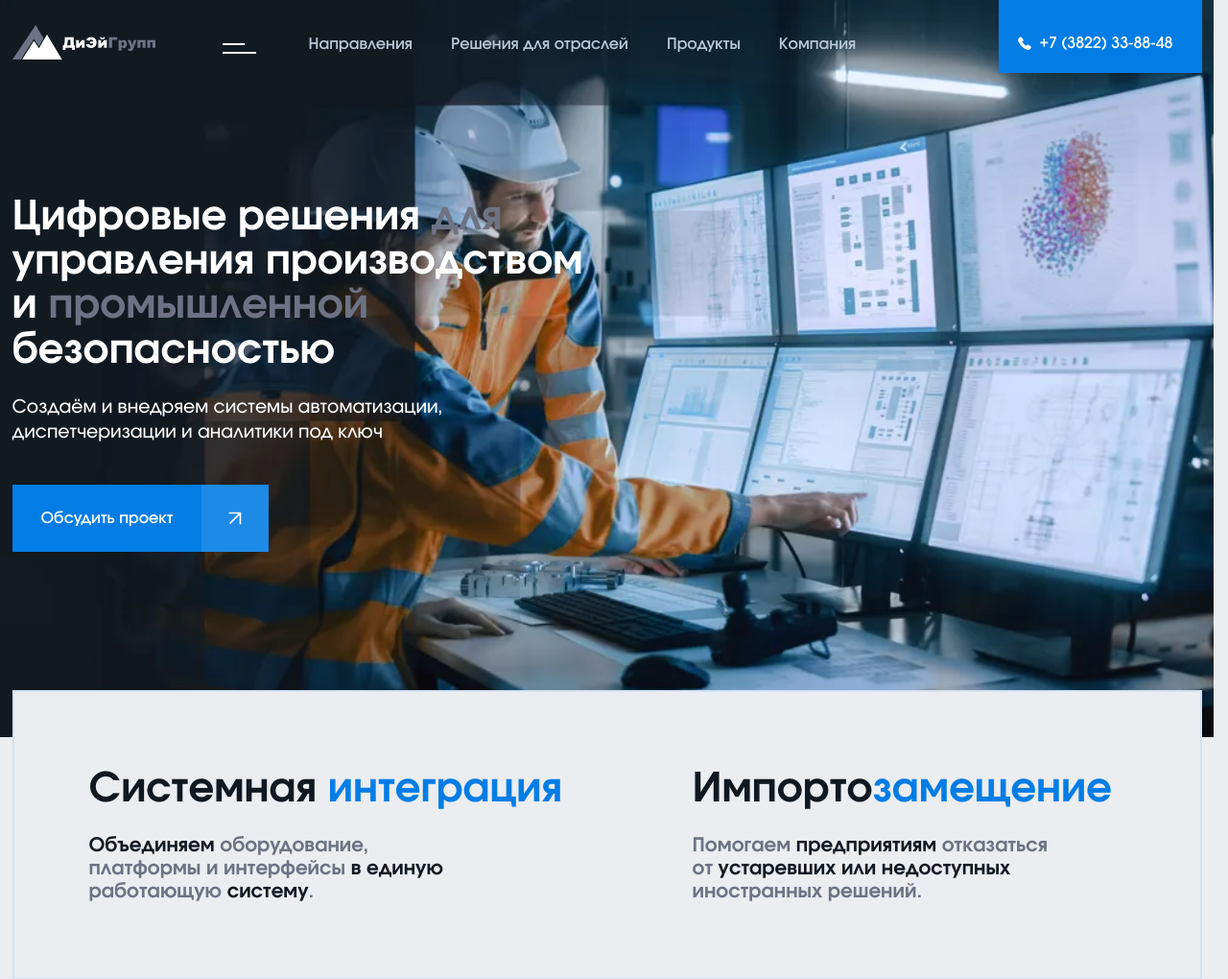
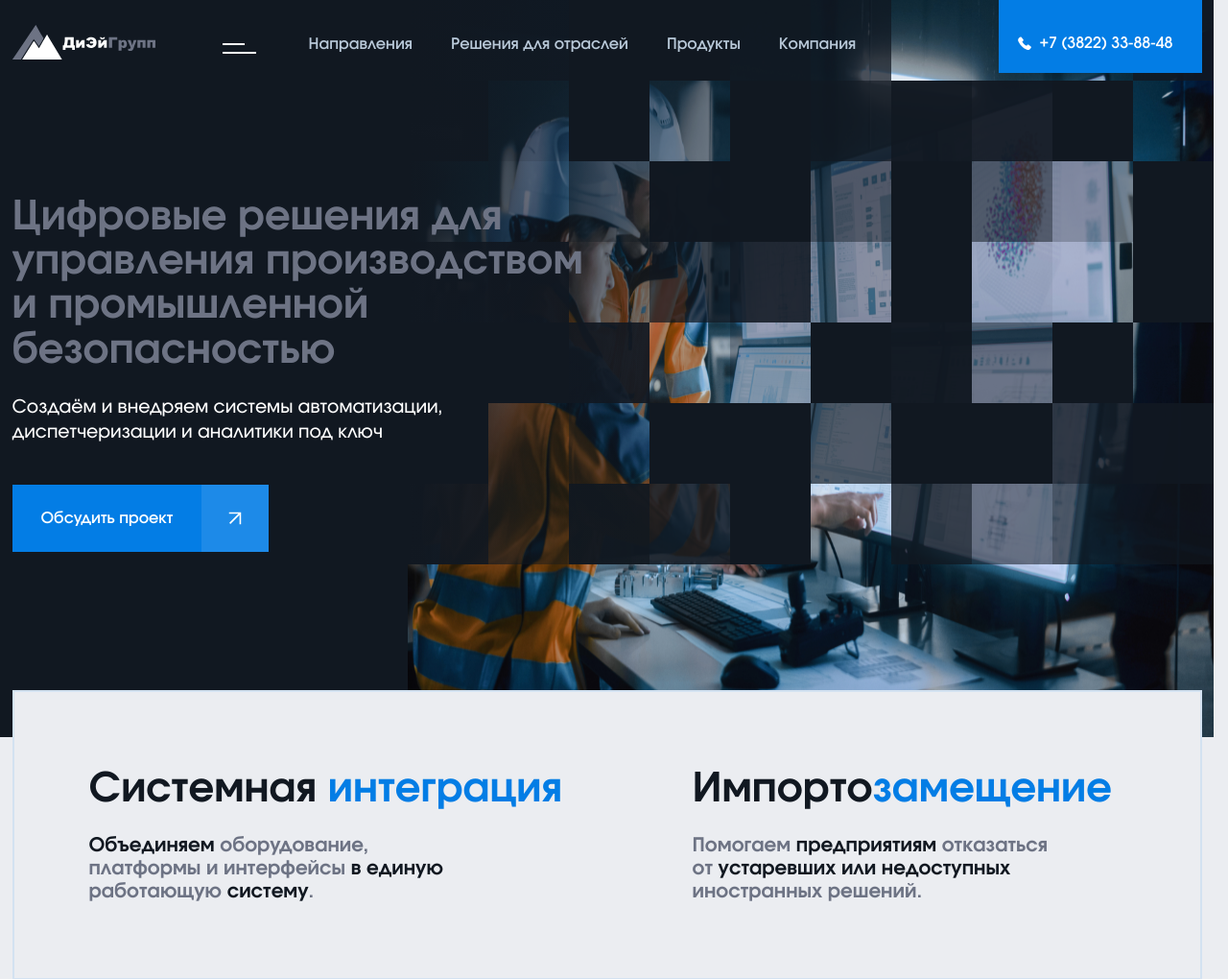
Before and after one commit to Memento-mori-dev/frontend-vite, a PHP site: page / in a window 1280 px wide. Shown: the top 1020 px of the page at 96% size. Run offline with PHP 8.4, Linux system fonts and the light colour scheme; style sheets or scripts are compiled from the project's sources; some libraries are stand-ins or nearby versions.

Commit message:
тест анимации плиток

```diff
--- a/layout/index.html
+++ b/layout/index.html
@@ -14,9 +14,11 @@
     <script src="https://cdn.jsdelivr.net/npm/swiper@11/swiper-bundle.min.js"></script>
     <script src="https://cdn.jsdelivr.net/npm/@fancyapps/ui@6.0/dist/fancybox/fancybox.umd.js"></script>
 
+    <script src="https://cdn.jsdelivr.net/npm/gsap@3.13.0/dist/gsap.min.js"></script>
+
   </head>
   <body>
-    <header class="header">
+    <header class="header element">
       <div class="container header__container">
         <div class="header__left">
           <a href="/" class="header__logo">
@@ -70,7 +72,7 @@
       <section class="hero">
         <div class="container hero__container">
           <div class="hero__content">
-            <h1 class="hero__title">
+            <h1 class="hero__title title">
               Цифровые решения <span>для</span> управления производством и <span>промышленной</span> безопасностью
             </h1>
 
@@ -91,7 +93,88 @@
             </div>
           </div>
 
-          <img src="./assets/images/hero.webp" alt="Люди смотрят на графики" class="hero__img">
+          <div class="hero__img">
+            <img src="./assets/images/hero.png" alt="Люди смотрят на графики">
+
+            <div class="hero__chess">
+              <div class="hero__chess-item"></div>
+              <div class="hero__chess-item"></div>
+              <div class="hero__chess-item"></div>
+              <div class="hero__chess-item"></div>
+              <div class="hero__chess-item"></div>
+              <div class="hero__chess-item"></div>
+              <div class="hero__chess-item"></div>
+              <div class="hero__chess-item"></div>
+              <div class="hero__chess-item"></div>
+              <div class="hero__chess-item"></div>
+
+              <div class="hero__chess-item"></div>
+              <div class="hero__chess-item"></div>
+              <div class="hero__chess-item"></div>
+              <div class="hero__chess-item"></div>
+              <div class="hero__chess-item"></div>
+              <div class="hero__chess-item"></div>
+              <div class="hero__chess-item"></div>
+              <div class="hero__chess-item"></div>
+              <div class="hero__chess-item"></div>
+              <div class="hero__chess-item"></div>
+
+              <div class="hero__chess-item"></div>
+              <div class="hero__chess-item"></div>
+              <div class="hero__chess-item"></div>
+              <div class="hero__chess-item"></div>
+              <div class="hero__chess-item"></div>
+              <div class="hero__chess-item"></div>
+              <div class="hero__chess-item"></div>
+              <div class="hero__chess-item"></div>
+              <div class="hero__chess-item"></div>
+              <div class="hero__chess-item"></div>
+
+              <div class="hero__chess-item"></div>
+              <div class="hero__chess-item"></div>
+              <div class="hero__chess-item"></div>
+              <div class="hero__chess-item"></div>
+              <div class="hero__chess-item"></div>
+              <div class="hero__chess-item"></div>
+              <div class="hero__chess-item"></div>
+              <div class="hero__chess-item"></div>
+              <div class="hero__chess-item"></div>
+              <div class="hero__chess-item"></div>
+
+              <div class="hero__chess-item"></div>
+              <div class="hero__chess-item"></div>
+              <div class="hero__chess-item"></div>
+              <div class="hero__chess-item"></div>
+              <div class="hero__chess-item"></div>
+              <div class="hero__chess-item"></div>
+              <div class="hero__chess-item"></div>
+              <div class="hero__chess-item"></div>
+              <div class="hero__chess-item"></div>
+              <div class="hero__chess-item"></div>
+
+              <div class="hero__chess-item"></div>
+              <div class="hero__chess-item"></div>
+              <div class="hero__chess-item"></div>
+              <div class="hero__chess-item"></div>
+              <div class="hero__chess-item"></div>
+              <div class="hero__chess-item"></div>
+              <div class="hero__chess-item"></div>
+              <div class="hero__chess-item"></div>
+              <div class="hero__chess-item"></div>
+              <div class="hero__chess-item"></div>
+
+              <div class="hero__chess-item"></div>
+              <div class="hero__chess-item"></div>
+              <div class="hero__chess-item"></div>
+              <div class="hero__chess-item"></div>
+              <div class="hero__chess-item"></div>
+              <div class="hero__chess-item"></div>
+              <div class="hero__chess-item"></div>
+              <div class="hero__chess-item"></div>
+              <div class="hero__chess-item"></div>
+              <div class="hero__chess-item"></div>
+            </div>
+          </div>
         </div>
       </section>
 
@@ -1149,5 +1232,46 @@
 
     <script type="module" src="/src/main.js"></script>
 
+    <script>
+      let grid = [7,10], //[rows, columns]
+      tl = gsap.timeline({repeat: -1, repeatDelay: 0.5});
+
+      //one stagger call does all the animation:
+      tl.to(".hero__chess-item", {
+          duration: 1,
+          opacity: 0,
+          yoyo: true,
+          repeat: 1,
+          ease: "power1.inOut",
+          stagger: {
+              amount: 1.5,
+              grid: grid,
+              axis: null,
+              from: "random",
+          }
+      });
+    </script>
+
+
+    <script>
+  const title = document.querySelector(".title");
+  const chars = title.textContent.split("");
+  title.innerHTML = chars.map(c => `<span class="char">${c}</span>`).join("");
+
+  gsap.from(".char", {
+    duration: 0.5,
+    opacity: 0,
+    y: 30,
+    stagger: 0.03,
+    ease: "back.out"
+  });
+
+  gsap.from(".element", {
+  duration: 0.8,
+  opacity: 0,
+  filter: "blur(20px)",
+  ease: "power2.in"
+});
+    </script>
   </body>
 </html>
--- a/layout/src/styles/blocks/hero.scss
+++ b/layout/src/styles/blocks/hero.scss
@@ -5,7 +5,7 @@
     &::after{
         content: '';
 
-        z-index: -4;
+        z-index: -6;
 
         position: absolute;
         top: rem(-76);
@@ -46,12 +46,60 @@
     }
 
     &__img{
-        z-index: -3;
+        overflow: hidden;
+
+        z-index: -5;
+
+        width: 66.40%;
 
         position: absolute;
         top: rem(-76);
         right: 0;
 
         height: calc(100% + rem(76));
+
+        & img{
+            position: absolute;
+            top: 0;
+            left: 0;
+
+            width: 100%;
+            height: 100%;
+
+            z-index: 1;
+        }
+    }
+
+    &__chess{
+        position: absolute;
+        top: 0;
+        left: 0;
+        z-index: 2;
+
+        width: 100%;
+        // height: 100%;
+
+        display: flex;
+        flex-wrap: wrap;
+
+        &-item{
+            width: 10%;
+            aspect-ratio: 1;
+
+            background-color: var(--black);
+        }
+
+        &::after{
+            content: '';
+
+            position: absolute;
+            top: 0;
+            left: 0;
+
+            width: 30%;
+            height: 100%;
+
+            background: linear-gradient(to left, rgba(255,255,255,0), var(--black));
+        }
     }
 }
```
Also changed, not shown: layout/assets/images/hero.png (added).
